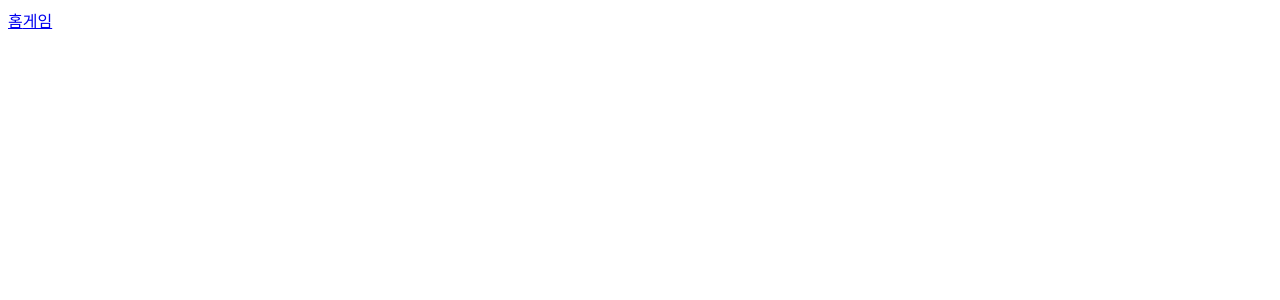
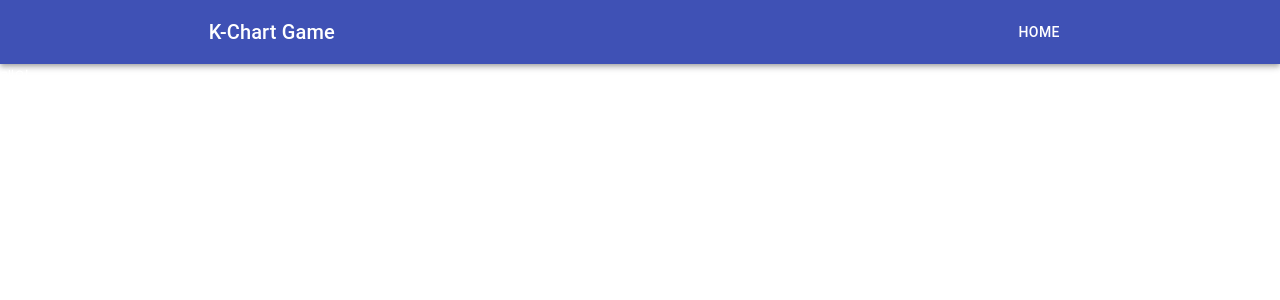
Before and after one commit to junehay/chartgame, a React (Create React App) app in the folder client/: page / in a window 1280 px wide. Shown: the top 300 px of the page. Built offline with nearby package versions, Linux system fonts and the light colour scheme.

Commit message:
client] header 컴포넌트 정리 / chart styled-components 추가

```diff
--- a/client/package.json
+++ b/client/package.json
@@ -3,6 +3,8 @@
   "version": "0.1.0",
   "private": true,
   "dependencies": {
+    "@material-ui/core": "^4.11.0",
+    "@material-ui/icons": "^4.9.1",
     "@testing-library/jest-dom": "^4.2.4",
     "@testing-library/react": "^9.5.0",
     "@testing-library/user-event": "^7.2.1",
@@ -12,7 +14,8 @@
     "react-dom": "^16.13.1",
     "react-google-charts": "^3.0.15",
     "react-router-dom": "^5.2.0",
-    "react-scripts": "3.4.3"
+    "react-scripts": "3.4.3",
+    "styled-components": "^5.2.0"
   },
   "scripts": {
     "start": "npm-run-all --parallel start:**",
--- /dev/null
+++ b/client/src/components/Header.css
@@ -0,0 +1,18 @@
+* {
+    margin: 0;
+    padding: 0;
+}
+
+a {
+    color: white;
+    text-decoration: none;
+}
+
+/* material-ui */
+.MuiTypography-root {
+    margin-left: 15% !important;
+}
+
+.MuiButtonBase-root {
+    margin-right: 15% !important;
+}
--- a/client/src/components/Header.js
+++ b/client/src/components/Header.js
@@ -1,15 +1,43 @@
-import React, { Component } from 'react';
+import React from 'react';
 import { Link } from 'react-router-dom';
+import { makeStyles } from '@material-ui/core/styles';
+import AppBar from '@material-ui/core/AppBar';
+import Toolbar from '@material-ui/core/Toolbar';
+import Typography from '@material-ui/core/Typography';
+import Button from '@material-ui/core/Button';
+import './Header.css';
 
-class Header extends Component {
-  render(){
+const useStyles = makeStyles((theme) => ({
+    root: {
+      flexGrow: 1,
+    },
+    menuButton: {
+      marginRight: theme.spacing(2),
+    },
+    title: {
+      flexGrow: 1,
+    },
+}));
+
+const Header = () => {
+    const classes = useStyles();
+
     return (
       <div>
-        <Link to="/">홈</Link>
+        <AppBar position="static">
+            <Toolbar>
+                <Typography variant="h6" className={classes.title}>
+                    <Link to="/">K-Chart Game</Link>
+                </Typography>
+                <Button color="inherit">
+                    <Link to="/">Home</Link>
+                </Button>
+            </Toolbar>
+        </AppBar>
+
         <Link to="/game">게임</Link>
       </div>
     );
-  }
 }
 
 export default Header;
--- a/client/src/game/Chart.js
+++ b/client/src/game/Chart.js
@@ -1,5 +1,6 @@
 import React, { Component } from "react";
 import GoogleChart from "react-google-charts";
+import styled from "styled-components";
 
 const priceDataSetting = [
     [{
@@ -24,8 +25,7 @@ const priceDataSetting = [
     }]
 ];
 
-const options = {
-    width: 900,
+const priceDataOptions = {
     colors: ['black'],
     backgroundColor: '',
     bar: {
@@ -48,8 +48,9 @@ const options = {
         position: 'none'
     },
     chartArea: {
-        'width': '70%',
-        'height': '82%'
+        'width': '50%',
+        'height': '82%',
+        'left': 0
     },
     series: [{
         targetAxisIndex: 1,
@@ -64,14 +65,14 @@ const volumeDataSetting = [
 ];
 
 const volumeDataOptions = {
-    width: 900,
     colors: ['#93bf85'],
     legend: {
         position: 'none'
     },
     chartArea: {
-        'width': '70%',
-        'height': '82%'
+        'width': '50%',
+        'height': '82%',
+        'left': 0
     },
     series: [{
         targetAxisIndex: 1
@@ -120,13 +121,13 @@ class Chart extends Component {
 
     render(){
         return (
-            <div className="App" ref={c => this.div = c}>
+            <Div ref={c => this.div = c}>
                 <GoogleChart
                     chartType="CandlestickChart"
                     width="100%"
                     height="350px"
                     data={this.state.priceData}
-                    options={options}
+                    options={priceDataOptions}
                 />
                 <GoogleChart
                     chartType="ColumnChart"
@@ -136,9 +137,13 @@ class Chart extends Component {
                     data={this.state.volumeData}
                     options={volumeDataOptions}
                 />
-            </div>
+            </Div>
         );
     }
 };
 
+const Div = styled.div`
+    margin: 10px 15%;
+`;
+
 export default Chart ;
--- a/client/src/routes/Game.js
+++ b/client/src/routes/Game.js
@@ -1,10 +1,12 @@
 import React, {Component} from 'react';
 import Chart from '../game/Chart';
+import Header from '../components/Header';
 
 class Game extends Component {
     render() {
       return (
         <div>
+            <Header />
             <Chart />
         </div>
       );
--- a/client/src/routes/Main.js
+++ b/client/src/routes/Main.js
@@ -4,7 +4,7 @@ import Header from '../components/Header';
 const Main = () => {
     return (
         <div>
-            <Header>헤더</Header>
+            <Header />
         </div>
     );
 };
```
Also changed, not shown: 1 other file (tests, documents, lock files or other folders).
